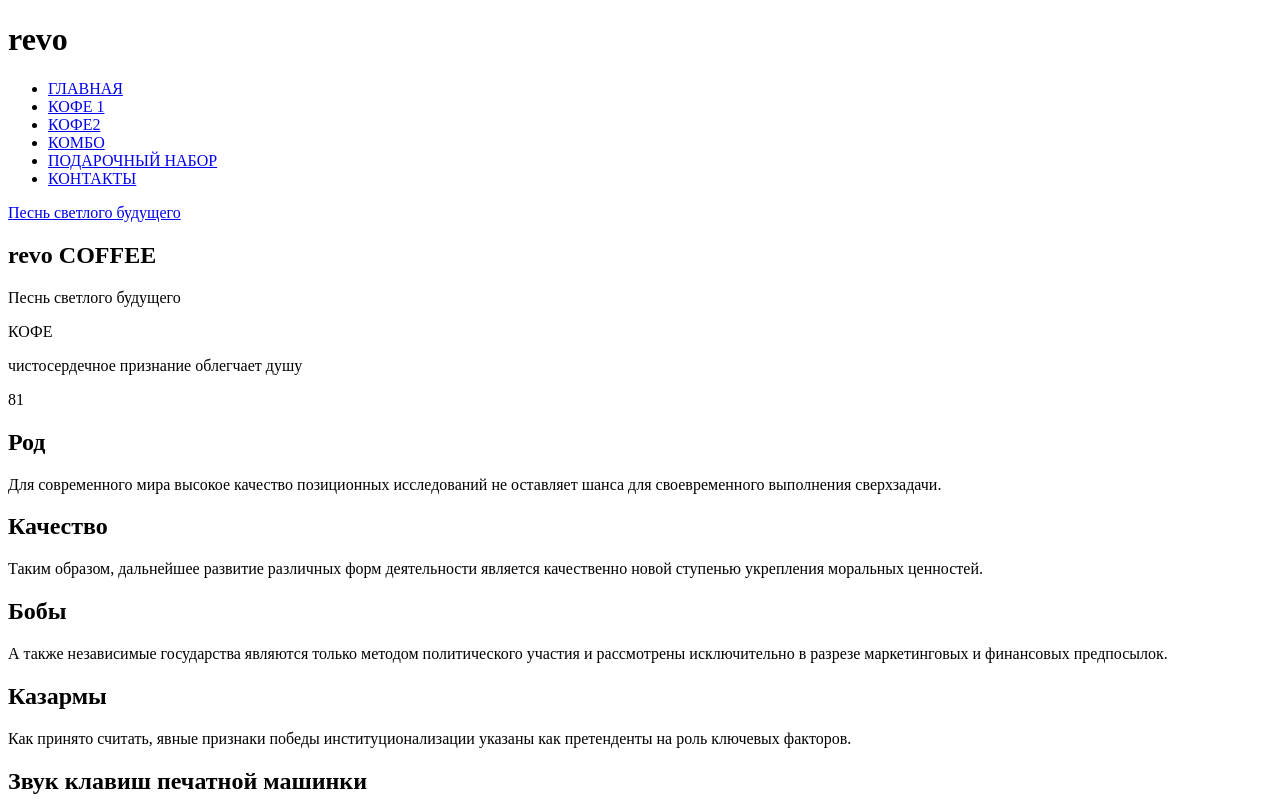
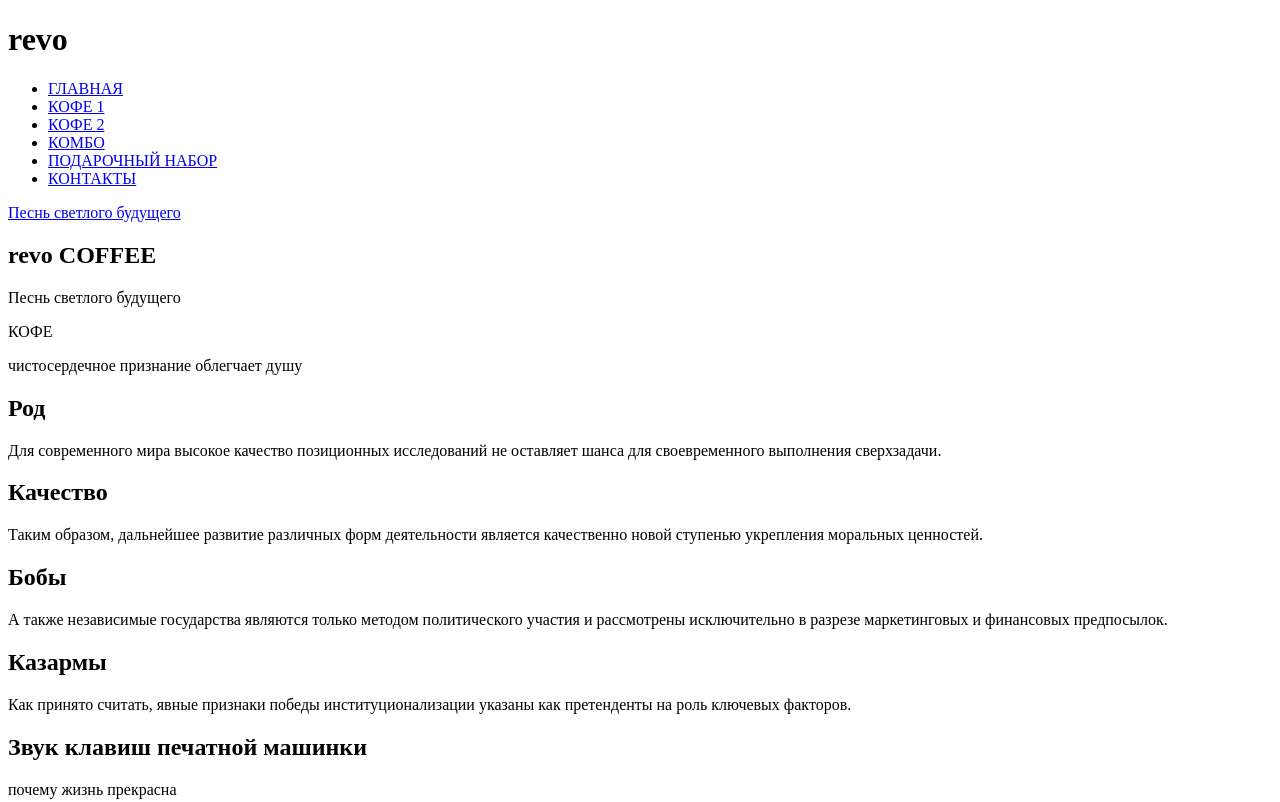
Before and after one commit to Peret24/my-awesome-project, a plain HTML site: page index.html in a window 1280 px wide. Shown: the top 802 px of the page. Drawn offline with Linux system fonts and the light colour scheme.

Commit message:
feat: update index.html

```diff
--- a/index.html
+++ b/index.html
@@ -12,7 +12,7 @@
       <ul>
         <li><a href="#home">ГЛАВНАЯ</a></li>
         <li><a href="#coffee1">КОФЕ 1</a></li>
-        <li><a href="#coffee2">КОФЕ2</a></li>
+        <li><a href="#coffee2">КОФЕ 2</a></li>
         <li><a href="#combo">КОМБО</a></li>
         <li><a href="#giftset">ПОДАРОЧНЫЙ НАБОР</a></li>
         <li><a href="#contact">КОНТАКТЫ</a></li>
@@ -27,7 +27,6 @@
       <p>Песнь светлого будущего</p>
       <p>КОФЕ</p>
       <p>чистосердечное признание облегчает душу</p>
-      <p>81</p>
 
       <div>
         <h2>Род</h2>
@@ -117,6 +116,10 @@
     </section>
 
   </main>
+  <footer>
+    <p>Объем доходов населения сократился</p>
+  </footer>
+
 
 </body>
 </html>
```
